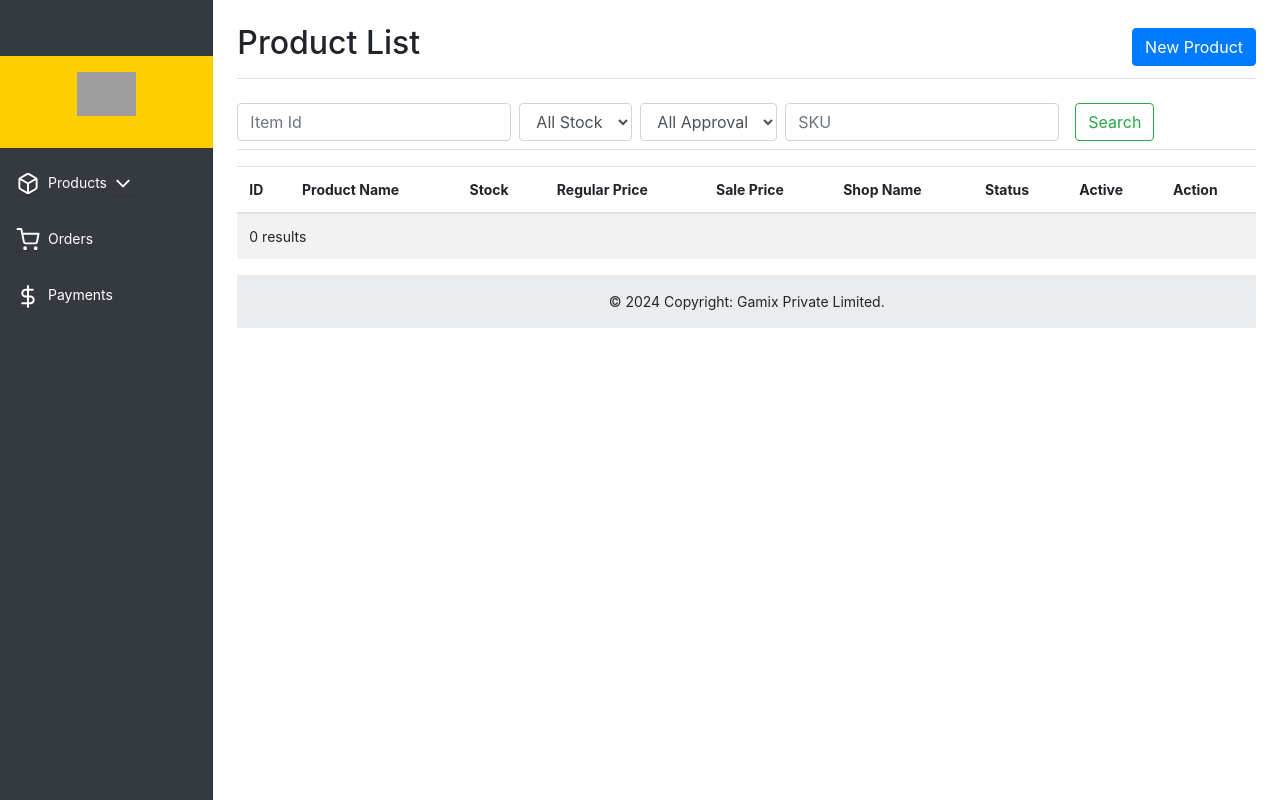
After one commit to inodbandara-official/gamix-web, a PHP site: page /productview.php in a window 1280 px wide. The commit adds this page. Run offline with PHP 8.4, Linux system fonts and the light colour scheme; data that the repository does not hold is empty; a stand-in replaces the project's code that opens the database connection; grey boxes are pictures that could not be loaded.

Commit message:
productview

```diff
--- a/dashboard.css
+++ b/dashboard.css
@@ -238,3 +238,74 @@ body {
 .delivery-details h5 {
   margin-bottom: 1rem;
 }
+
+/*Product View*/
+/* dashboard.css */
+body {
+  font-size: .875rem;
+}
+
+.sidebar {
+  position: fixed;
+  top: 0;
+  bottom: 0;
+  left: 0;
+  z-index: 100; /* Behind the navbar */
+  padding: 48px 0 0; /* Height of navbar */
+  box-shadow: inset -1px 0 0 rgba(0, 0, 0, .1);
+}
+
+.sidebar-sticky {
+  position: relative;
+  top: 0;
+  height: calc(100vh - 48px);
+  padding-top: .5rem;
+  overflow-x: hidden;
+  overflow-y: auto; /* Scrollable contents if viewport is shorter than content. */
+}
+
+.table {
+  width: 100%;
+  max-width: 100%;
+  margin-bottom: 1rem;
+  background-color: transparent;
+}
+
+.table th,
+.table td {
+  padding: 0.75rem;
+  vertical-align: top;
+  border-top: 1px solid #dee2e6;
+}
+
+.table thead th {
+  vertical-align: bottom;
+  border-bottom: 2px solid #dee2e6;
+}
+
+.table-responsive {
+  display: block;
+  width: 100%;
+  overflow-x: auto;
+  -webkit-overflow-scrolling: touch;
+  -ms-overflow-style: -ms-autohiding-scrollbar;
+}
+
+/* Custom styles */
+.btn-toolbar .form-control {
+  width: auto;
+  margin-right: 0.5rem;
+}
+
+.form-inline .btn {
+  margin-left: 0.5rem;
+}
+
+.table-striped tbody tr:nth-of-type(odd) {
+  background-color: rgba(0, 0, 0, .05);
+}
+
+.bg-body-tertiary {
+  background-color: #f8f9fa;
+}
+/*Product View End*/
--- /dev/null
+++ b/productview.php
@@ -0,0 +1,179 @@
+<!DOCTYPE html>
+<html lang="en">
+
+<head>
+  <meta charset="UTF-8" />
+  <meta name="viewport" content="width=device-width, initial-scale=1.0" />
+  <title>Dashboard - Orders List</title>
+  <!-- Bootstrap CSS -->
+  <link href="https://stackpath.bootstrapcdn.com/bootstrap/4.5.2/css/bootstrap.min.css" rel="stylesheet" />
+  <!-- Custom styles for this template -->
+  <link href="dashboard.css" rel="stylesheet" />
+</head>
+
+<body>
+  <div class="container-fluid">
+    <div class="row">
+      <!-- Sidebar -->
+      <nav class="col-md-2 d-none d-md-block bg-dark sidebar">
+        <div class="sidebar-sticky">
+          <div class="sidebar-header">
+            <img src="path_to_logo.png" alt="Tudo Logo" class="img-fluid" />
+          </div>
+          <ul class="nav flex-column">
+            <li class="nav-item">
+              <a class="nav-link active" href="#productsSubmenu" data-toggle="collapse" aria-expanded="false">
+                <span data-feather="box"></span>
+                Products
+                <span data-feather="chevron-down"></span>
+              </a>
+              <ul class="collapse" id="productsSubmenu">
+                <li class="nav-item">
+                  <a class="nav-link" href="#">Add New Product</a>
+                </li>
+                <li class="nav-item">
+                  <a class="nav-link" href="#">View All Products</a>
+                </li>
+                <li class="nav-item">
+                  <a class="nav-link" href="#">Wholesale Products</a>
+                </li>
+              </ul>
+            </li>
+
+            <li class="nav-item">
+              <a class="nav-link active" href="#productsSubmenu" data-toggle="collapse" aria-expanded="false">
+                <span data-feather="shopping-cart"></span>
+                Orders
+              </a>
+            </li>
+
+            <li class="nav-item">
+              <a class="nav-link active" href="#productsSubmenu" data-toggle="collapse" aria-expanded="false">
+                <span data-feather="dollar-sign"></span>
+                Payments
+              </a>
+            </li>
+          </ul>
+        </div>
+      </nav>
+
+      <!-- Main Content -->
+      <!-- Main Content -->
+<main role="main" class="col-md-9 ml-sm-auto col-lg-10 px-md-4">
+  <div class="py-4">
+    <header class="d-flex justify-content-between align-items-center pb-2 mb-4 border-bottom">
+      <h2>Product List</h2>
+      <button class="btn btn-primary">New Product</button>
+    </header>
+
+    <!-- Page Main Container -->
+    <div class="d-flex justify-content-between flex-wrap flex-md-nowrap align-items-center pb-2 mb-3 border-bottom">
+      <div class="btn-toolbar mb-2 mb-md-0">
+        <form class="form-inline">
+          <input class="form-control mr-2" type="search" placeholder="Item Id" aria-label="Search">
+          <select class="form-control mr-2">
+            <option>All Stock</option>
+            <!-- Populate options -->
+          </select>
+          <select class="form-control mr-2">
+            <option>All Approval</option>
+            <!-- Populate options -->
+          </select>
+          <input class="form-control mr-2" type="search" placeholder="SKU" aria-label="Search">
+          <button class="btn btn-outline-success" type="submit">Search</button>
+        </form>
+      </div>
+    </div>
+
+    <!-- Table -->
+    <div class="table-responsive">
+      <table class="table table-striped table-sm">
+        <thead>
+          <tr>
+            <th>ID</th>
+            <th>Product Name</th>
+            <th>Stock</th>
+            <th>Regular Price</th>
+            <th>Sale Price</th>
+            <th>Shop Name</th>
+            <th>Status</th>
+            <th>Active</th>
+            <th>Action</th>
+          </tr>
+        </thead>
+        <tbody>
+          <?php
+// Database connection variables
+$servername = "localhost";
+$username = "your_username";
+$password = "your_password";
+$dbname = "your_dbname";
+
+// Create connection
+$conn = new mysqli($servername, $username, $password, $dbname);
+
+// Check connection
+if ($conn->connect_error) {
+  die("Connection failed: " . $conn->connect_error);
+}
+
+// SQL to select records from products table
+$sql = "SELECT id, product_name, stock, regular_price, sale_price, shop_name, status, active FROM products";
+$result = $conn->query($sql);
+
+if ($result->num_rows > 0) {
+  // Output data of each row
+  while($row = $result->fetch_assoc()) {
+    echo "<tr>
+            <td>".$row["id"]."</td>
+            <td>".$row["product_name"]."</td>
+            <td>".$row["stock"]."</td>
+            <td>".$row["regular_price"]."</td>
+            <td>".$row["sale_price"]."</td>
+            <td>".$row["shop_name"]."</td>
+            <td>".$row["status"]."</td>
+            <td>".($row["active"] ? "Yes" : "No")."</td>
+            <td>Actions</td>
+          </tr>";
+  }
+} else {
+  echo "<tr><td colspan='9'>0 results</td></tr>";
+}
+$conn->close();
+?>
+
+        </tbody>
+      </table>
+    </div>
+
+    <!-- Footer -->
+    <footer class="bg-body-tertiary text-center text-lg-start">
+      <!-- Copyright -->
+      <div class="text-center p-3" style="background-color: rgba(0, 0, 0, 0.05)">
+        © 2024 Copyright:
+        <a class="text-body" href="#">Gamix Private Limited.</a>
+      </div>
+      <!-- Copyright -->
+    </footer>
+  </div>
+</main>
+
+    </div>
+  </div>
+
+  <!-- Bootstrap JS and dependencies -->
+  <script src="https://code.jquery.com/jquery-3.5.1.slim.min.js"></script>
+  <script src="https://cdn.jsdelivr.net/npm/@popperjs/core@2.9.2/dist/umd/popper.min.js"></script>
+  <script src="https://stackpath.bootstrapcdn.com/bootstrap/4.5.2/js/bootstrap.min.js"></script>
+  <!-- Feather Icons (used in the sidebar for icons) -->
+  <script src="https://cdn.jsdelivr.net/npm/feather-icons/dist/feather.min.js"></script>
+  <script>
+    feather.replace(); // This will replace the span tags with the actual feather icons.
+  </script>
+  <!-- Custom scripts -->
+  <script>
+    // ... (Include the JavaScript code from Part 8 here)
+  </script>
+</body>
+
+</html>
```
Also changed, not shown: sellerdashboard.html (deleted, +0 -134 lines), sellerdashboard.php (added, +134 -0 lines), productcreate.php (renamed from productcreate.html).
